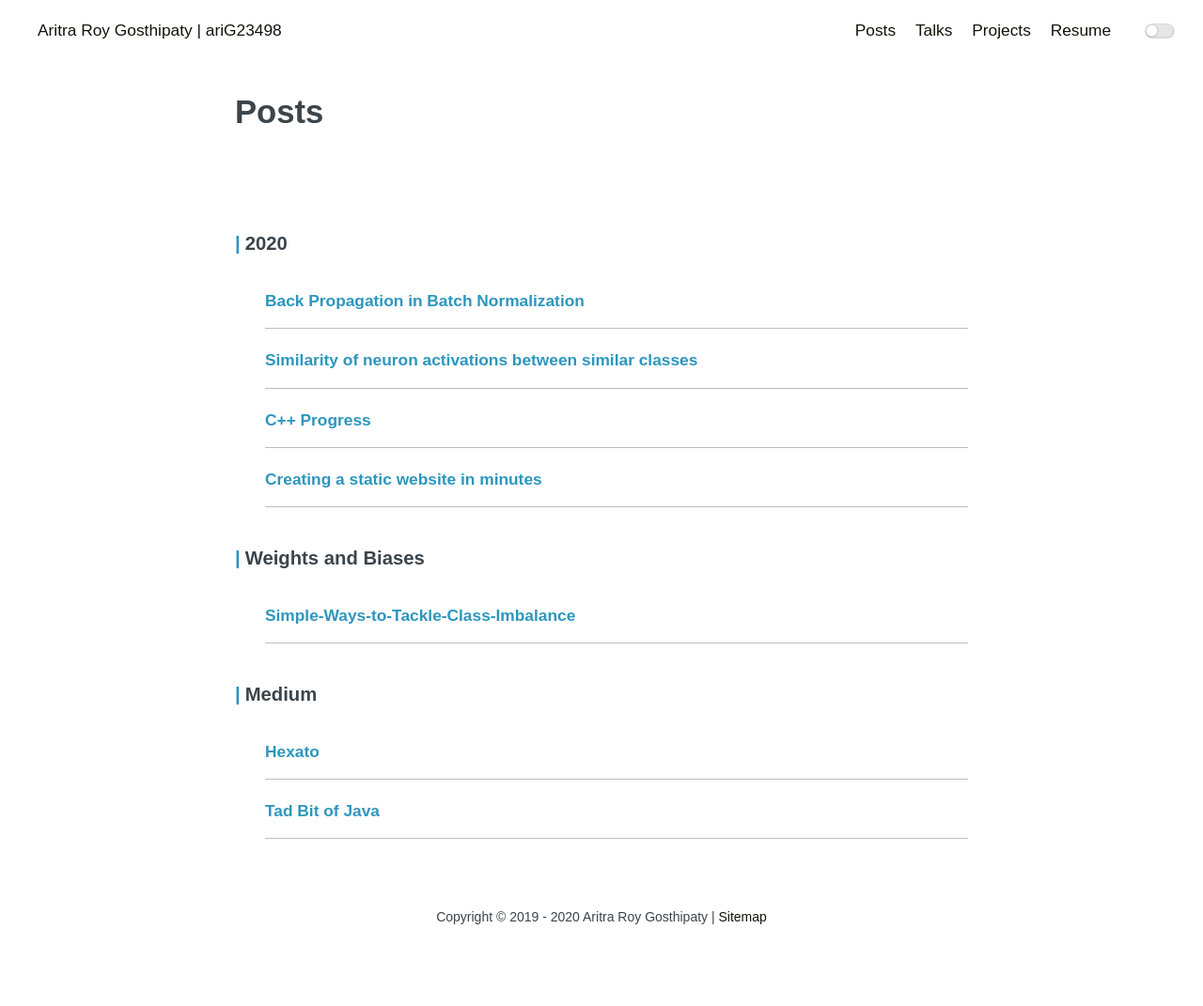
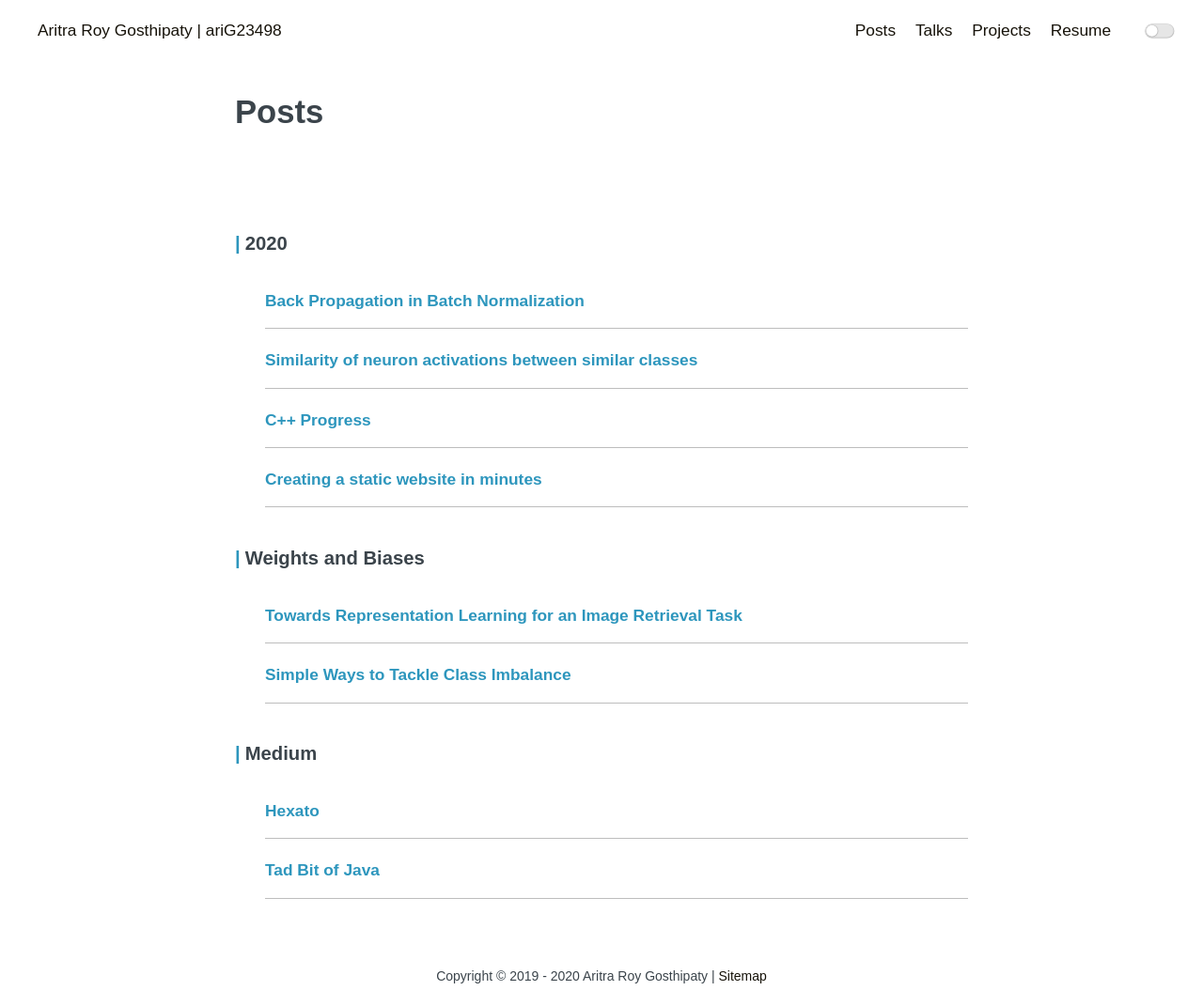
Before and after one commit to ariG23498/ariG23498.github.io, a Jekyll site: the page built from blogs.md, in a window 1280 px wide. Shown: the whole page at 94% size. Built offline with Jekyll 4.4.1, drawn with Linux system fonts in a browser that asks for light colours; before the commit the page ends 1008 px from its top, so only the background shows below that.

Commit message:
w&b article

```diff
--- a/blogs.md
+++ b/blogs.md
@@ -18,7 +18,10 @@ permalink: /posts
     {% endfor %}
     <h3>Weights and Biases</h3>
     <article class="archive-item">
-        <a class="archive-item-link" href="https://app.wandb.ai/authors/class-imbalance/reports/Simple-Ways-to-Tackle-Class-Imbalance--VmlldzoxODA3NTk">Simple-Ways-to-Tackle-Class-Imbalance</a>
+        <a class="archive-item-link" href="https://app.wandb.ai/authors/image-retrieval/reports/Towards-Representation-Learning-for-an-Image-Retrieval-Task--VmlldzoxOTY4MDI">Towards Representation Learning for an Image Retrieval Task</a>
+    </article>
+    <article class="archive-item">
+        <a class="archive-item-link" href="https://app.wandb.ai/authors/class-imbalance/reports/Simple-Ways-to-Tackle-Class-Imbalance--VmlldzoxODA3NTk">Simple Ways to Tackle Class Imbalance</a>
     </article>
     <h3>Medium</h3>
     <article class="archive-item">
```
